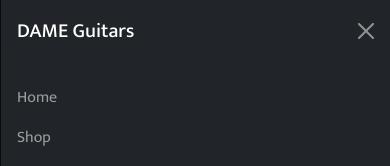
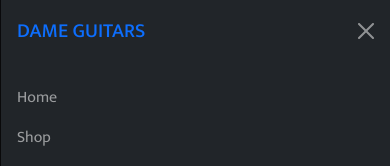
Before and after one commit to wexian/bootstrap-landingpage, a plain HTML site: page accessories.html in a window 390 px wide. Both pictures are taken after a click on the button "Toggle navigation". Shown: the top 166 px of the page. Drawn offline with nearby package versions, Linux system fonts and the light colour scheme.

Commit message:
Mobile View Only

```diff
--- a/accessories.html
+++ b/accessories.html
@@ -22,7 +22,7 @@
       <div class="offcanvas offcanvas-end text-bg-dark" tabindex="-1" id="offcanvasDarkNavbar"
         aria-labelledby="offcanvasDarkNavbarLabel">
         <div class="offcanvas-header">
-          <h5 class="offcanvas-title" id="offcanvasDarkNavbarLabel">DAME Guitars</h5>
+          <h5 class="offcanvas-title" id="offcanvasDarkNavbarLabel"><a class="text-decoration-none" href="index.html">DAME GUITARS</a></h5>
           <button type="button" class="btn-close btn-close-white" data-bs-dismiss="offcanvas"
             aria-label="Close"></button>
         </div>
```
Also changed, not shown: index.html (+1 -1 lines), shop.html (+1 -1 lines), signin.html (+1 -1 lines).
